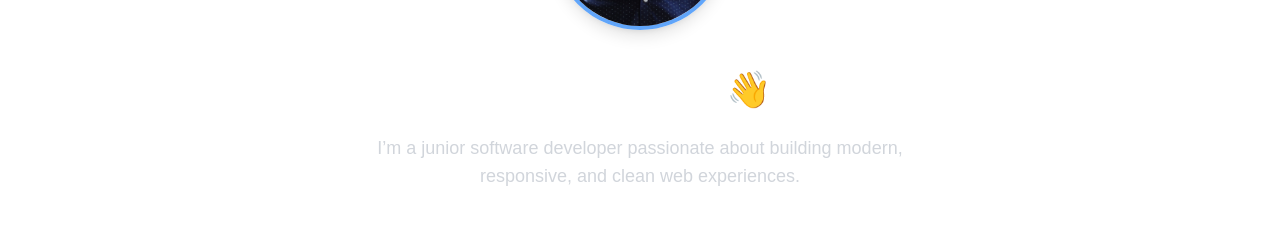
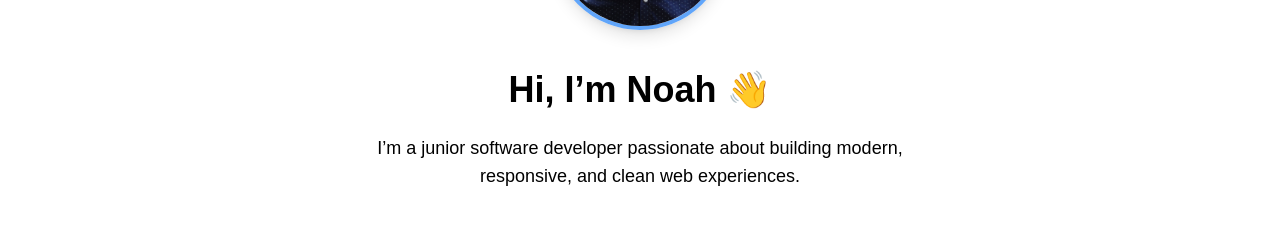
Before and after one commit to N-Crossman/portfolio-frontend, a Next.js app: page / in a window 1280 px wide. Shown: the part 210-450 px from the top of the page. Built offline with nearby package versions, Linux system fonts and the light colour scheme.

Commit message:
Update Hero styling for dark mode toggle

```diff
--- a/src/app/components/sections/Hero.tsx
+++ b/src/app/components/sections/Hero.tsx
@@ -7,7 +7,7 @@ export default function Hero() {
       <div className="absolute top-4 right-6">
         <ThemeToggle />
       </div>
-      <div className="relative w-28 h-28 sm:w-36 sm:h-36 md:w-44 md:h-44 rounded-full overflow-hidden border-4 border-blue-400 shadow-lg">
+      <div className="relative w-28 h-28 sm:w-36 sm:h-36 md:w-44 md:h-44 rounded-full overflow-hidden border-4 border-blue-400 dark:border-blue-500 shadow-lg">
         <Image
           src="/images/ProfilePic.jpg"
           alt="Noah's Profile Picture"
@@ -18,11 +18,11 @@ export default function Hero() {
         />
       </div>
 
-      <h1 className="mt-10 text-2xl sm:text-3xl md:text-4xl font-extrabold text-white">
+      <h1 className="mt-10 text-2xl sm:text-3xl md:text-4xl font-extrabold text-black dark:text-white">
         Hi, I’m Noah 👋
       </h1>
 
-      <p className="mt-6 max-w-xl text-base sm:text-lg text-gray-300">
+      <p className="mt-6 max-w-xl text-base sm:text-lg text-black dark:text-gray-300">
         I’m a junior software developer passionate about building modern, responsive, and clean web experiences.
       </p>
     </section>
```
